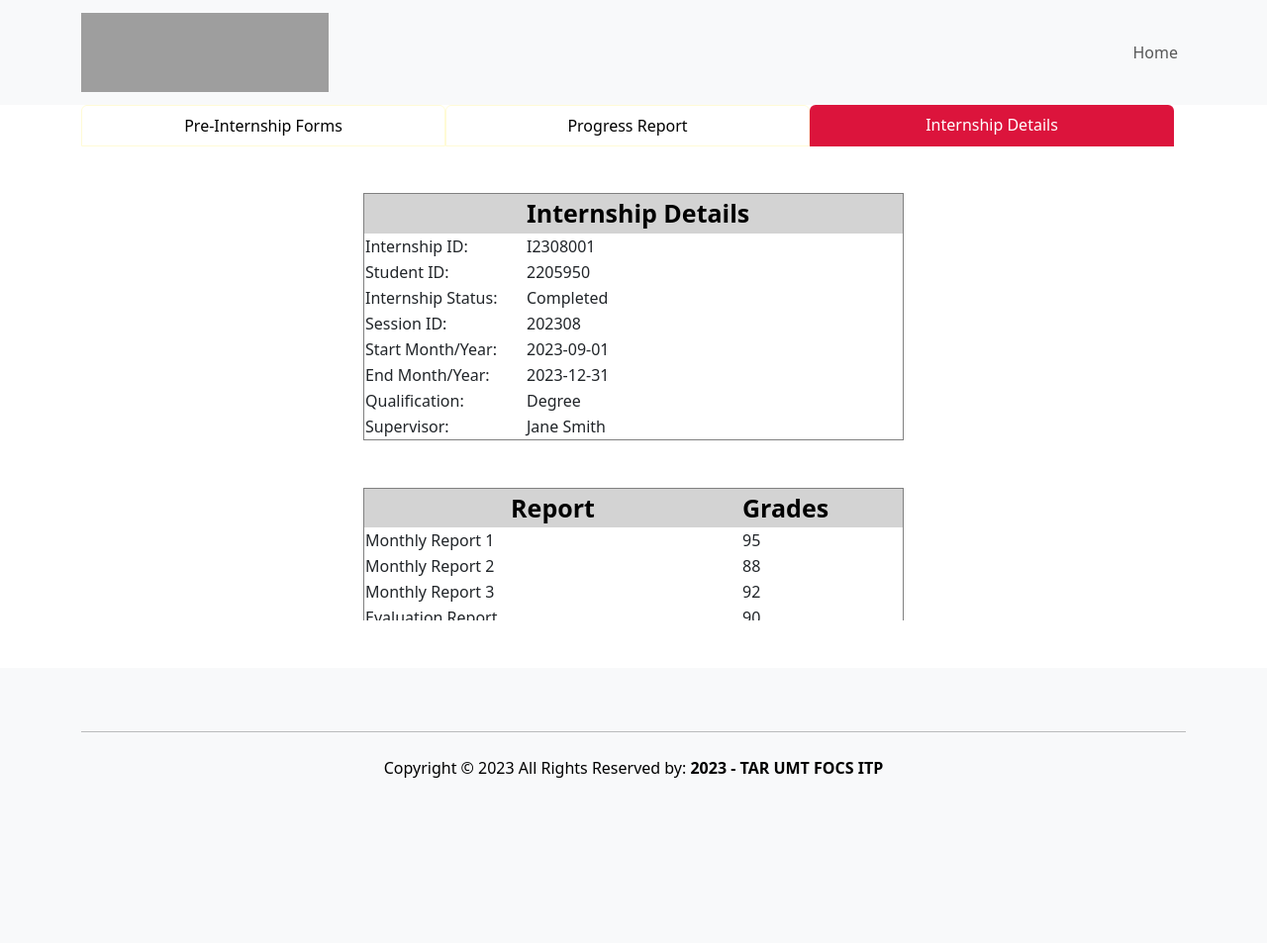
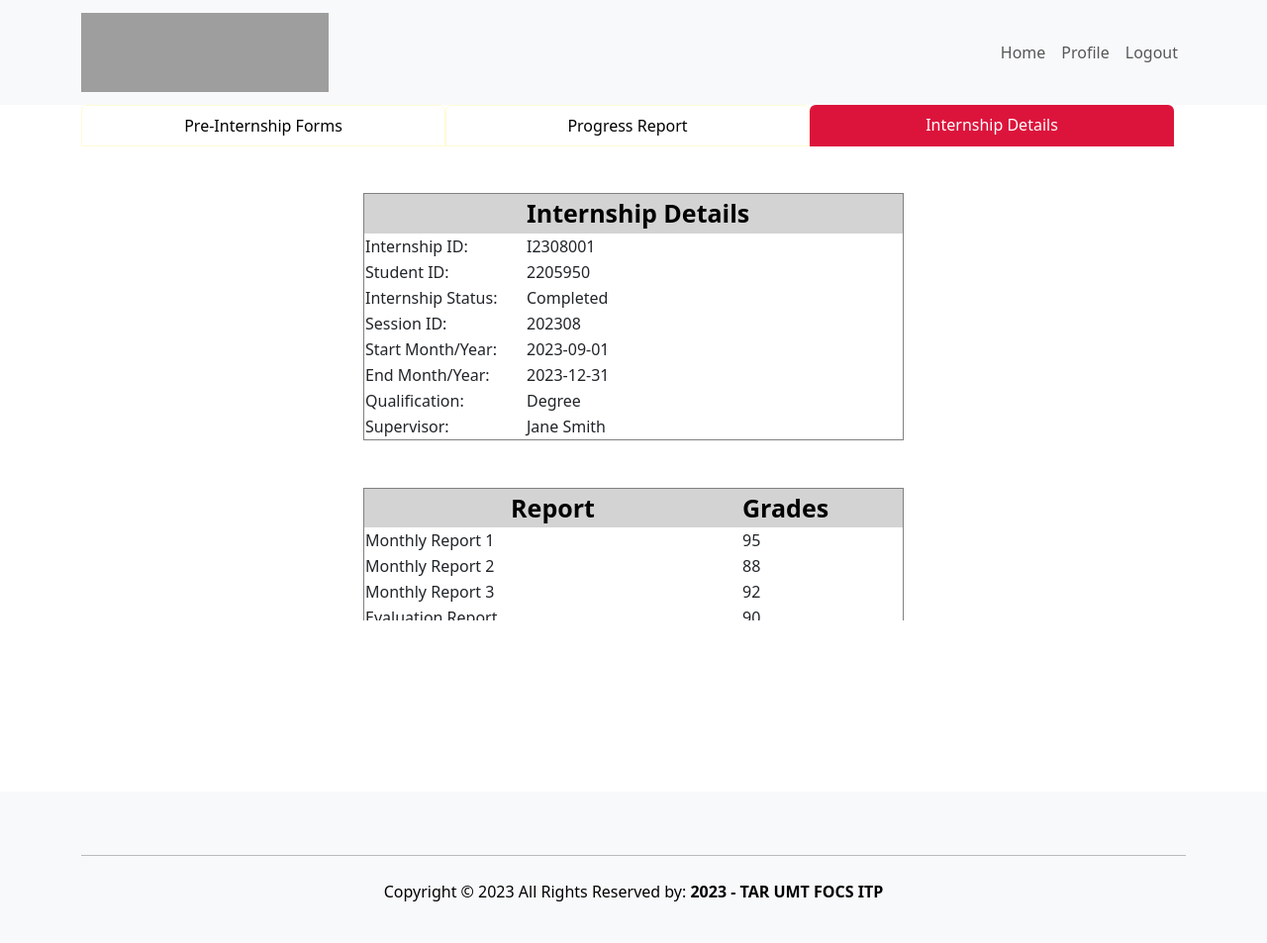
Before and after one commit to YCOng02/internshipsystem-php, a PHP site: page /InternshipDetails.php in a window 1280 px wide. Shown: the whole page at 99% size. Before the commit the page ends 786 px from the top, so only its background shows below. Run offline with PHP 8.4, Linux system fonts and the light colour scheme; data comes from the database, SQL or seed files in the repository; grey boxes are pictures that could not be loaded.

Commit message:
added studentHeader.php
changes only can be seen in InternshipDetails.php header

```diff
--- a/student/InternshipDetails.php
+++ b/student/InternshipDetails.php
@@ -1,37 +1,9 @@
-<!DOCTYPE html>
-<html>
+<?php
+    $pageTitle = 'Internship Details';
+    include 'studentHeader.php';
+?>
 
-<head>
-    <title>Master Page</title>
-    <meta charset="utf-8" />
-    <meta name="viewport" content="width=device-width, initial-scale=1" />
-    <link href="css/style.css" rel="stylesheet" />
-    <link rel="stylesheet" href="https://cdnjs.cloudflare.com/ajax/libs/font-awesome/6.4.0/css/all.min.css"
-        integrity="sha512-iecdLmaskl7CVkqkXNQ/ZH/XLlvWZOJyj7Yy7tcenmpD1ypASozpmT/E0iPtmFIB46ZmdtAc9eNBvH0H/ZpiBw=="
-        crossorigin="anonymous" referrerpolicy="no-referrer" />
-    <link href="https://cdn.jsdelivr.net/npm/bootstrap@5.3.0-alpha2/dist/css/bootstrap.min.css" rel="stylesheet"
-        integrity="sha384-aFq/bzH65dt+w6FI2ooMVUpc+21e0SRygnTpmBvdBgSdnuTN7QbdgL+OapgHtvPp" crossorigin="anonymous">
-</head>
 
-<body style="min-height:100vh;" class="bg-bright">
-
-    <form id="form1" style="min-height:100vh;" runat="server">
-        <nav class="navbar navbar-expand-lg navbar-light bg-light">
-            <div class="container">
-                <a class="navbar-brand" href="#">
-                    <img src="https://internship-bucket-23.s3.amazonaws.com/logo.png" width="250" height="80" />
-                </a>
-                <div class="navbar-container">
-                    <div class="collapse navbar-collapse master" id="navbarNav">
-                        <ul class="navbar-nav">
-                            <li class="nav-item">
-                                <a class="nav-link" href="supervisor">Home <span class="sr-only">(current)</span></a>
-                            </li>
-                        </ul>
-                    </div>
-                </div>
-            </div>
-        </nav>
 
         <div class="container row justify-content-md-center mx-auto">
             <div class="nav nav-tabs border-0" id="nav-tab" role="tablist">
@@ -173,22 +145,10 @@
         </br>
         </br>
 
-        <footer class="bg-light text-black pt-5 pb-4">
-            <div class="container text-center text-md-left">
-                <hr class="mb-4">
-                <div class="align-items-center">
-                    <div class="col-md-12 col-lg-12 text-center">
-                        <p>Copyright © 2023 All Rights Reserved by:
-                            <strong>2023 - TAR UMT FOCS ITP</strong>
-                        </p>
-                    </div>
-                </div>
-            </div>
-        </footer>
+
     </form>
 
 
-
-</body>
-
-</html>
+<?php
+    include 'studentFooter.php';
+?>
--- /dev/null
+++ b/student/studentFooter.php
@@ -0,0 +1,16 @@
+
+</body>
+<footer class="bg-light text-black pt-5 pb-4">
+            <div class="container text-center text-md-left">
+                <hr class="mb-4">
+                <div class="align-items-center">
+                    <div class="col-md-12 col-lg-12 text-center">
+                        <p>Copyright © 2023 All Rights Reserved by:
+                            <strong>2023 - TAR UMT FOCS ITP</strong>
+                        </p>
+                    </div>
+                </div>
+            </div>
+        </footer>
+
+</html>
--- /dev/null
+++ b/student/studentHeader.php
@@ -0,0 +1,41 @@
+<!DOCTYPE html>
+<html>
+
+<head>
+    <title>Master Page</title>
+    <meta charset="utf-8" />
+    <meta name="viewport" content="width=device-width, initial-scale=1" />
+    <link href="css/style.css" rel="stylesheet" />
+    <link rel="stylesheet" href="https://cdnjs.cloudflare.com/ajax/libs/font-awesome/6.4.0/css/all.min.css"
+        integrity="sha512-iecdLmaskl7CVkqkXNQ/ZH/XLlvWZOJyj7Yy7tcenmpD1ypASozpmT/E0iPtmFIB46ZmdtAc9eNBvH0H/ZpiBw=="
+        crossorigin="anonymous" referrerpolicy="no-referrer" />
+    <link href="https://cdn.jsdelivr.net/npm/bootstrap@5.3.0-alpha2/dist/css/bootstrap.min.css" rel="stylesheet"
+        integrity="sha384-aFq/bzH65dt+w6FI2ooMVUpc+21e0SRygnTpmBvdBgSdnuTN7QbdgL+OapgHtvPp" crossorigin="anonymous">
+</head>
+
+<body style="min-height:100vh;" class="bg-bright">
+
+    <form id="form1" style="min-height:100vh;" runat="server">
+        <nav class="navbar navbar-expand-lg navbar-light bg-light">
+            <div class="container">
+                <a class="navbar-brand" href="#">
+                    <img src="https://internship-bucket-23.s3.amazonaws.com/logo.png" width="250" height="80" />
+                </a>
+                <div class="navbar-container">
+                    <div class="collapse navbar-collapse master" id="navbarNav">
+                        <ul class="navbar-nav">
+                            <li class="nav-item">
+                                <a class="nav-link" href="PreInternship.php">Home <span class="sr-only">(current)</span></a>
+                            </li>
+                            <li class="nav-item">
+                                <a class="nav-link" href="Profile.php">Profile <span class="sr-only">(current)</span></a>
+                            </li>
+                            <li class="nav-item">
+                                <a class="nav-link" href="../Logout.php">Logout <span class="sr-only">(current)</span></a>
+                            </li>
+                        </ul>
+                    </div>
+                </div>
+
+            </div>
+        </nav>
```
Also changed, not shown: Logout.php (added, +7 -0 lines).
